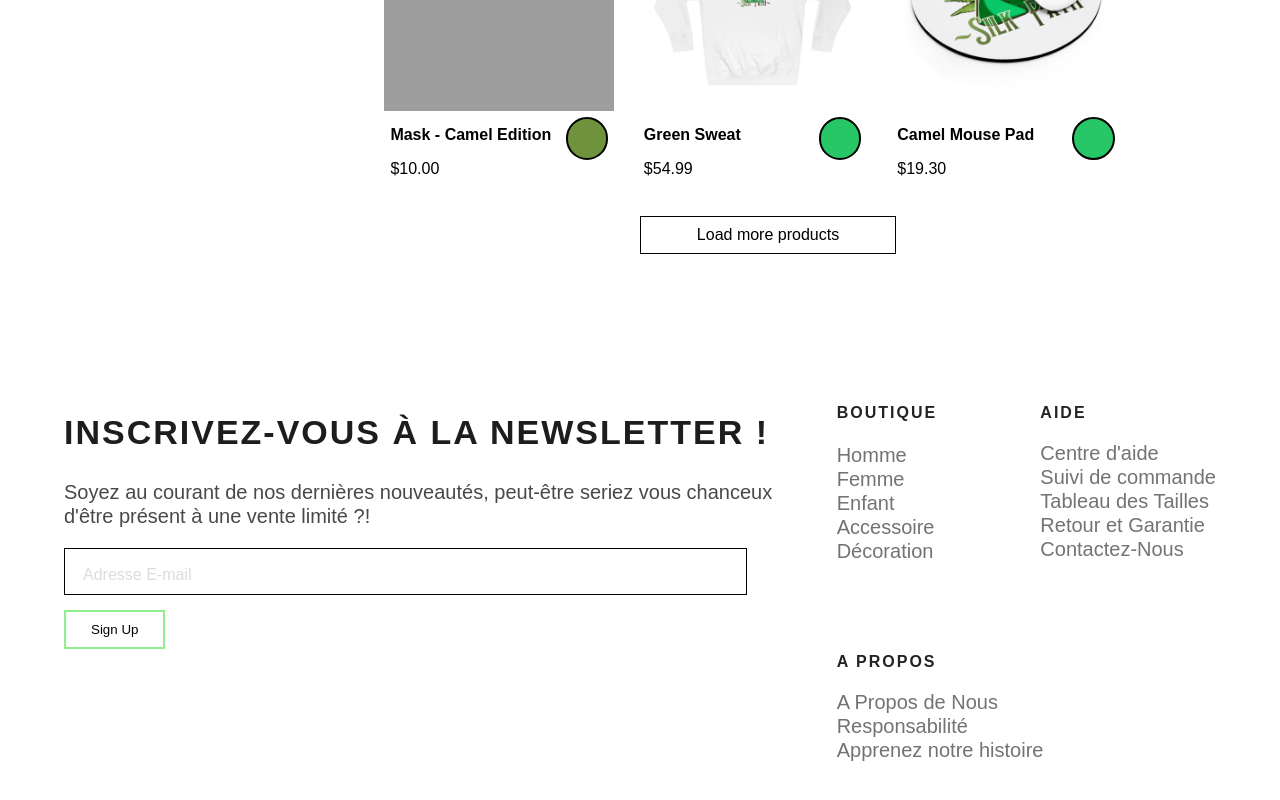
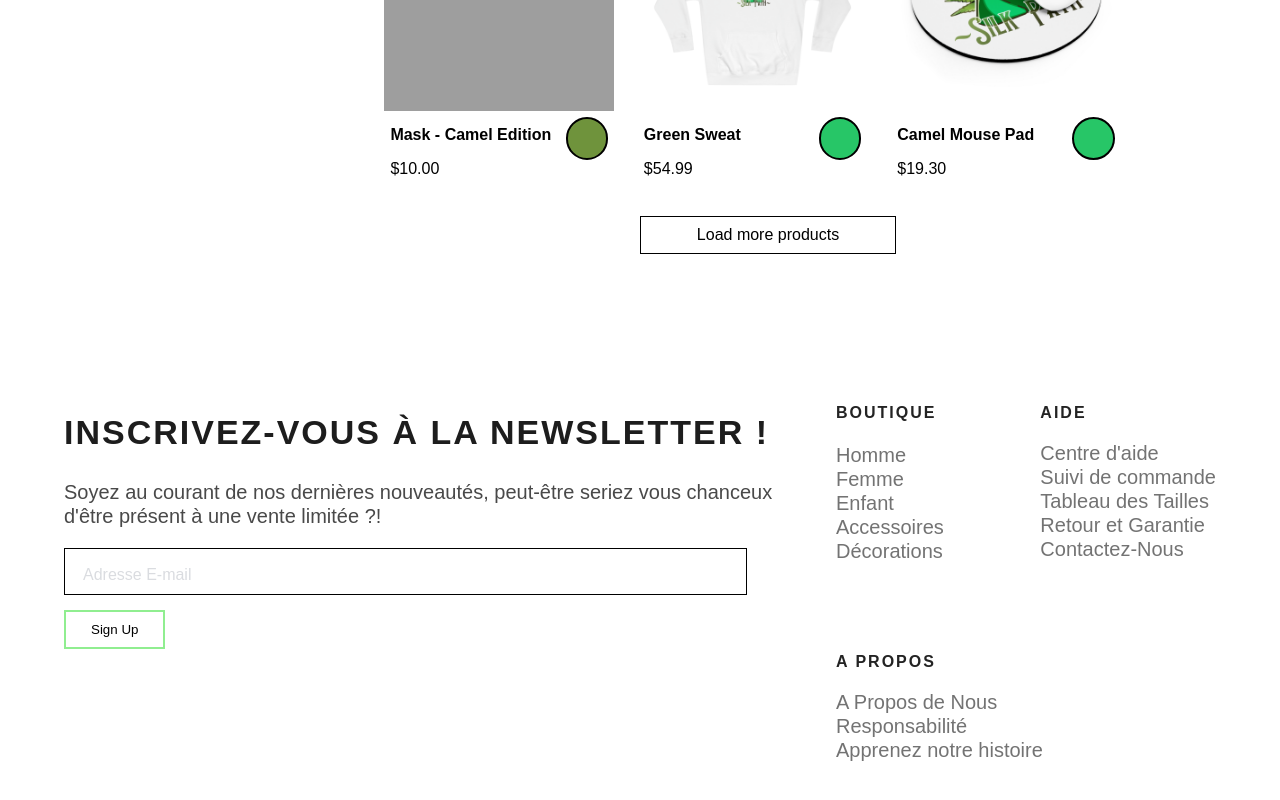
Before and after one commit to tgoussot/Project_Silk_Path, a plain HTML site: page page2.html in a window 1280 px wide. Shown: the part 1153-1953 px from the top of the page. Drawn offline with Linux system fonts and the light colour scheme; grey boxes are pictures that could not be loaded.

Commit message:
footer update final

```diff
--- a/page2.html
+++ b/page2.html
@@ -402,7 +402,7 @@
           <div class="content">
               <h5>Inscrivez-vous à la Newsletter !</h5>
               <p>
-                  Soyez au courant de nos dernières nouveautés, peut-être seriez vous chanceux d'être présent à une vente limité ?!
+                  Soyez au courant de nos dernières nouveautés, peut-être seriez vous chanceux d'être présent à une vente limitée ?!
               </p>
               <form>
                   <div class="inputContainer">
@@ -423,8 +423,8 @@
                       <li><a href="#">Homme</a></li>
                       <li><a href="#">Femme</a></li>
                       <li><a href="#">Enfant</a></li>
-                      <li><a href="#">Accessoire</a></li>
-                      <li><a href="#">Décoration</a></li>
+                      <li><a href="#">Accessoires</a></li>
+                      <li><a href="#">Décorations</a></li>
                   </ul>
               </div>
               <div class="content">
```
